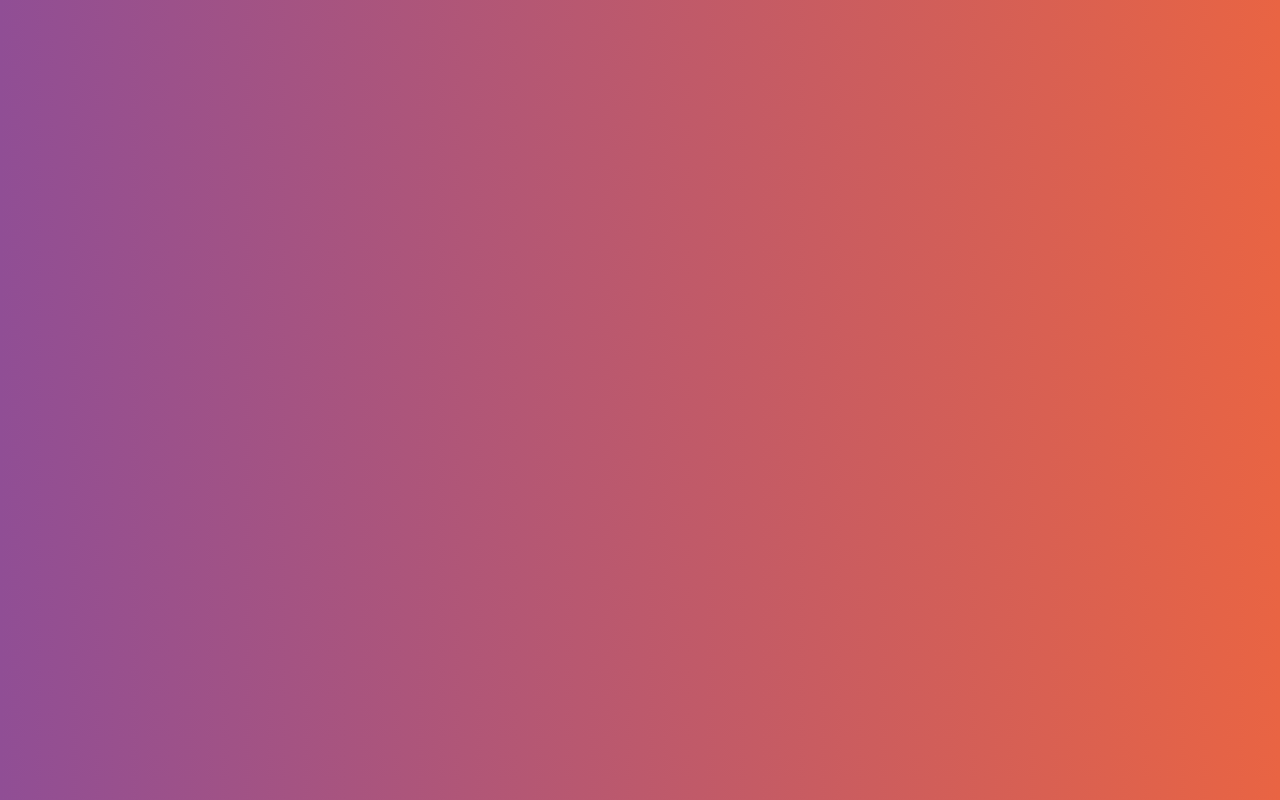
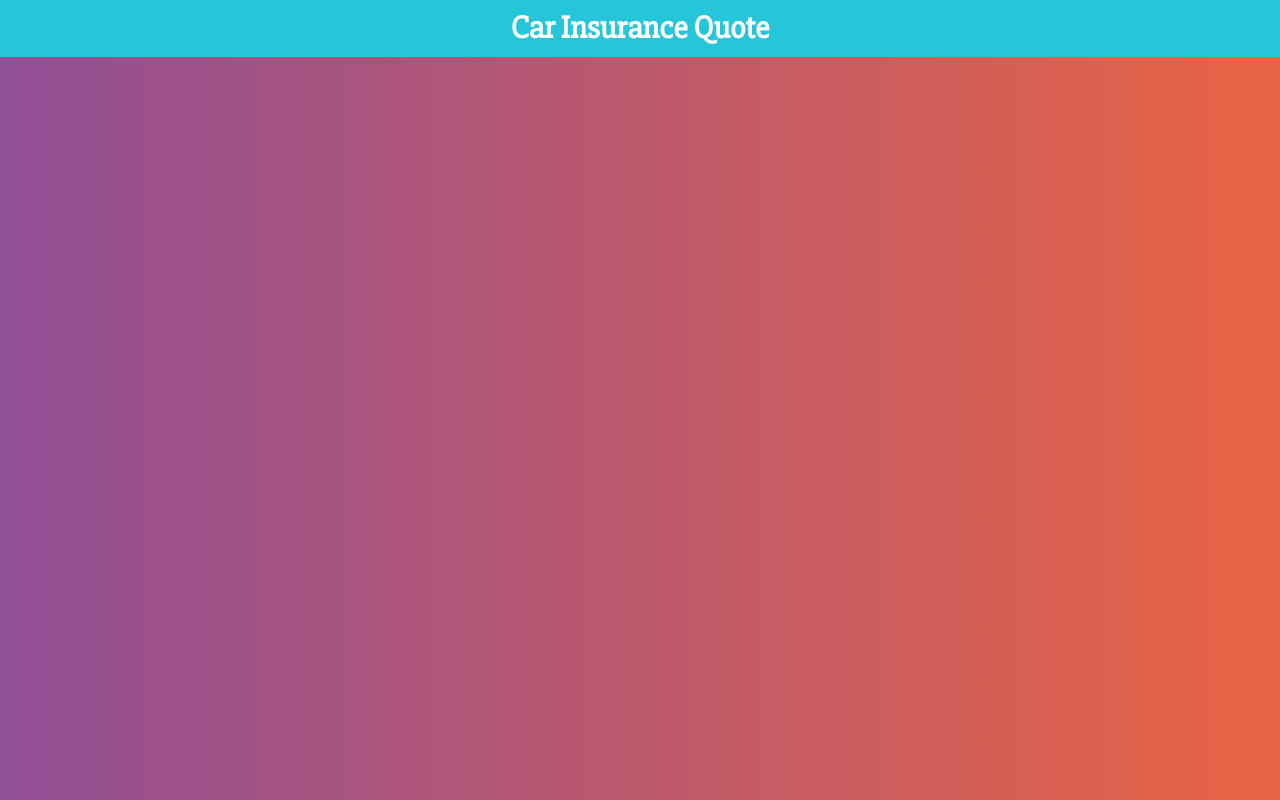
Before and after one commit to hstrejoluna/car-insurance-quote, a React (Create React App) app: page / in a window 1280 px wide. Built offline with nearby package versions, Linux system fonts and the light colour scheme.

Commit message:
styled components

```diff
--- a/src/App.js
+++ b/src/App.js
@@ -1,12 +1,20 @@
 import React from "react";
 import Header from "./components/Header";
 
-function App() {
-  return (
-    <Header>
-      title="Car Insurance Quote"
-    </Header>
-  );
+const Container = styled.div`
+  max-width: 600px;
+  margin: 0 auto;
+`;
+
+const ContainerForm = styled.div`
+  background-color: #fff;
+  padding: 3rem;
+`;
+
+import styled from "@emotion/styled";
+
+const App = () => {
+  return <Header title="Car Insurance Quote" />;
 }
 
 export default App;
--- a/src/components/Header.jsx
+++ b/src/components/Header.jsx
@@ -1,10 +1,25 @@
 import React from "react";
+import styled from "@emotion/styled";
+
+const ContainerHeader = styled.header`
+  background-color: #26c6da;
+  padding: 10px;
+  font-weight: bold;
+  color: #ffffff;
+`;
+
+const TextHeader = styled.h1`
+  font-size: 2rem;
+  margin: 0;
+  font-family: "Slabo 27px", serif;
+  text-align: center;
+`;
 
 const Header = ({ title }) => {
   return (
-    <header>
-      <h1>{title}</h1>
-    </header>
+    <ContainerHeader>
+      <TextHeader>{title}</TextHeader>
+    </ContainerHeader>
   );
 };
 
```
Also changed, not shown: package.json (+7 -5 lines), 2 other files (tests, documents, lock files or other folders).
